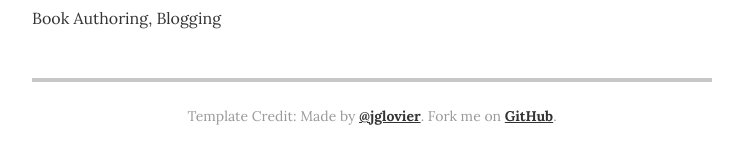
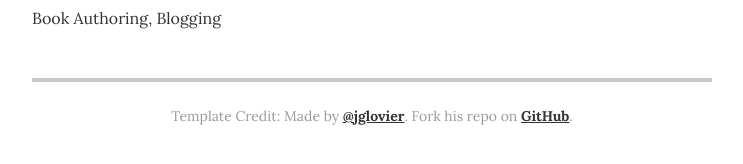
Before and after one commit to sumeetninawe/sumeetninawe.github.io, a Jekyll site: the page built from index.html, in a window 1280 px wide and 900 px high, scrolled down 1691 px. Shown: the part 725-889 px from the top of the window, without its empty margins (268-1011 px from the left). Built offline with Jekyll 4.4.1, drawn with Linux system fonts in a browser that asks for light colours.

Commit message:
Update resume.html

```diff
--- a/_layouts/resume.html
+++ b/_layouts/resume.html
@@ -232,7 +232,7 @@
       {% endif %}
 
       <footer class="page-footer">
-        <p class="footer-line">Template Credit: Made by <a href="http://twitter.com/jglovier">@jglovier</a>. Fork me on <a href="https://github.com/jglovier/resume-template">GitHub</a>.</p>
+        <p class="footer-line">Template Credit: Made by <a href="http://twitter.com/jglovier">@jglovier</a>. Fork his repo on <a href="https://github.com/jglovier/resume-template">GitHub</a>.</p>
       </footer>
 
     </div>
```
